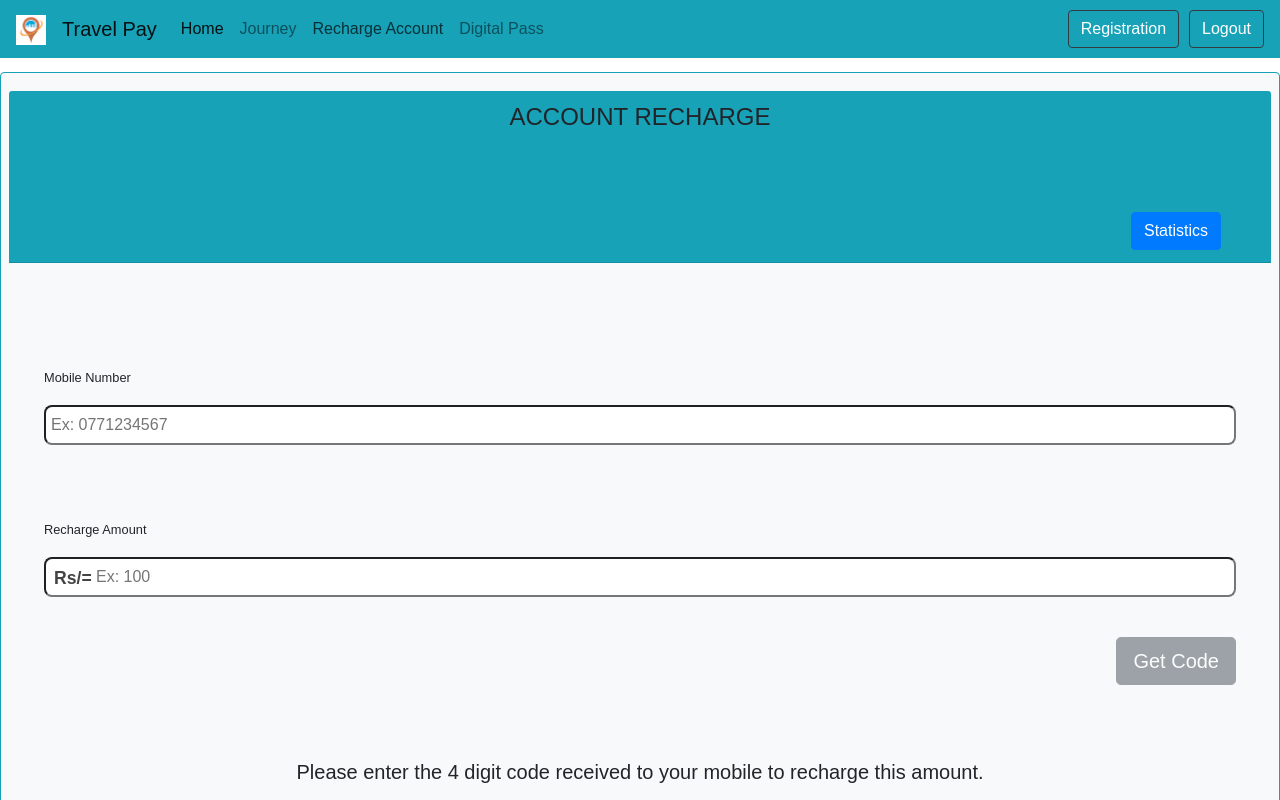
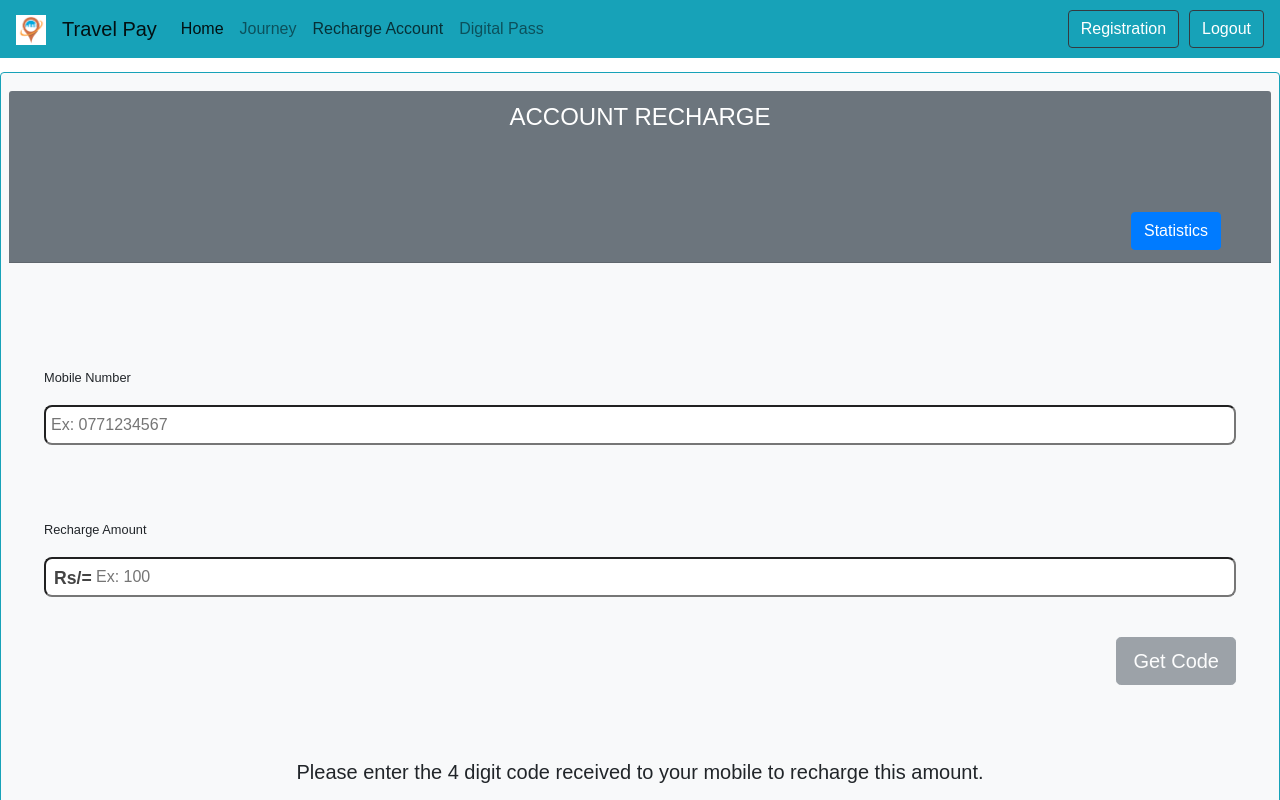
Before and after one commit to hiranthaA/csse_ticketing_system, a React (Create React App) app: page / in a window 1280 px wide. Both pictures are taken after a click on the link "Recharge Account". Shown: the top 800 px of the page. Built offline with nearby package versions, Linux system fonts and the light colour scheme.

Commit message:
Header Color changed

```diff
--- a/src/components/body/content/recharge/recharge.js
+++ b/src/components/body/content/recharge/recharge.js
@@ -366,7 +366,7 @@ class Recharge extends Component {
         return (
             <div>
                 <div className="reChargeAccount card bg-light border-info d-flex p-2">
-                    <div className="row card-header bg-info rechargeCardHeader">
+                    <div className="row card-header bg-secondary text-white rechargeCardHeader">
                         <div className="col">
                             <h4>ACCOUNT RECHARGE</h4>
                             <br />
```
